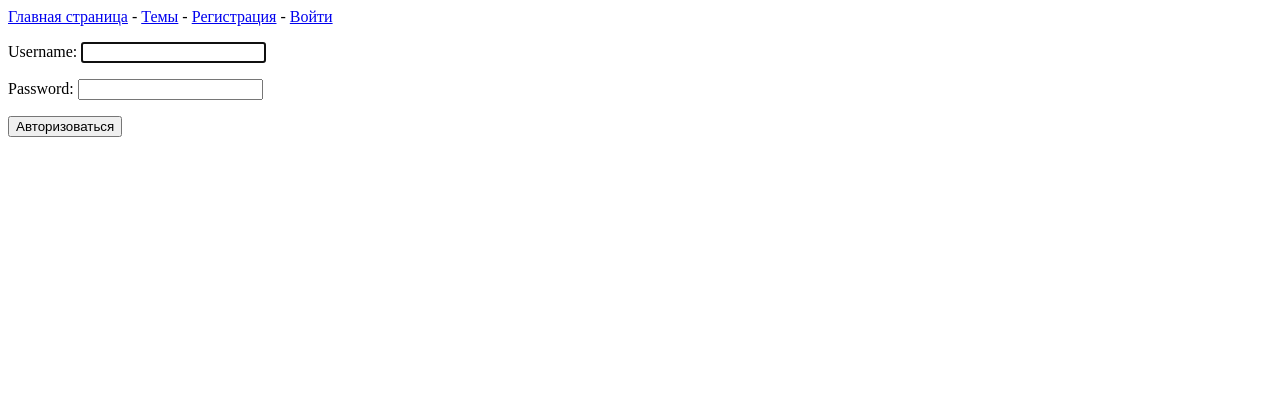
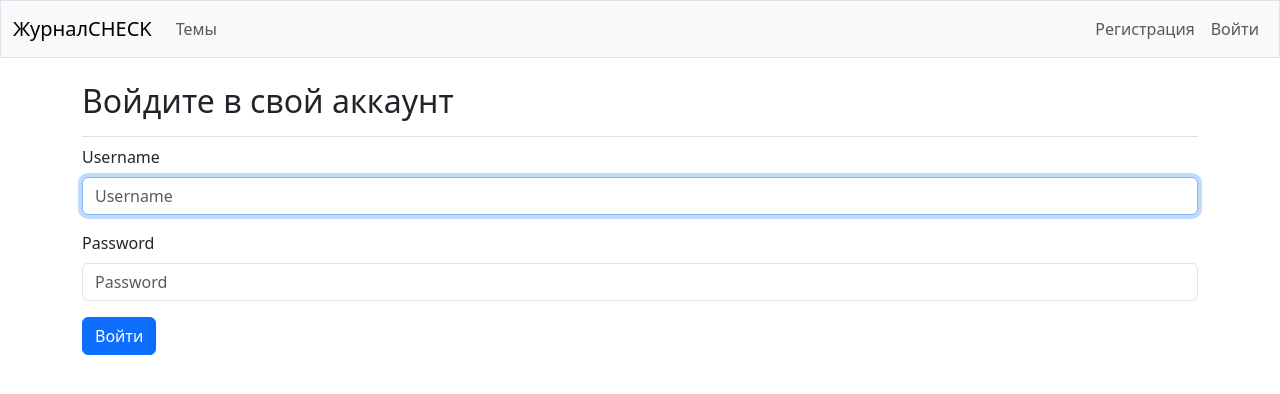
Before and after one commit to dskarachkov/django_web_application, a Django app: page /users/login/ in a window 1280 px wide. Shown: the top 394 px of the page. Run offline with Django 5.2, Linux system fonts and the light colour scheme; some libraries are stand-ins or nearby versions.

Commit message:
оформление

```diff
--- a/learning_log/settings.py
+++ b/learning_log/settings.py
@@ -36,7 +36,7 @@ INSTALLED_APPS = [
     'users',
 
     # Сторонние приложения
-    'bootstrap4',
+    'django_bootstrap5',
 
     # default apps
     'django.contrib.admin',
--- a/learning_logs/templates/learning_logs/base.html
+++ b/learning_logs/templates/learning_logs/base.html
@@ -1,20 +1,74 @@
-<p>
-  <a href="{% url 'learning_logs:index' %}">Главная страница</a> -
-  <a href="{% url 'learning_logs:topics' %}">Темы</a> -
-  {% if user.is_authenticated %}
-    Привет, {{ user.username }}.
-  {% else %}
-    <a href="{% url 'users:register' %}">Регистрация</a> -
-    <a href="{% url 'users:login' %}">Войти</a>
-  {% endif %}
-</p>
+<!doctype html>
+<html lang="en">
+<head>
+  <meta charset="utf-8">
+  <meta name="viewport" content="width=device-width, initial-scale=1">
+  <title>ЖурналCHECK</title>
 
-{% block content %}{% endblock content %}
+  {% load django_bootstrap5 %}
+  {% bootstrap_css %}
+  {% bootstrap_javascript %}
 
-{% if user.is_authenticated %}
-  <hr />
-  <form action="{% url 'users:logout' %}" method='post'>
-    {% csrf_token %}
-    <button name='submit'>Выйти из учетной записи</button>
-  </form>
-{% endif %}
+</head>
+<body>
+  <nav class="navbar navbar-expand-md navbar-light bg-light mb-4 border">
+    <div class="container-fluid">
+      <a class="navbar-brand" href="{% url 'learning_logs:index' %}">
+          ЖурналCHECK</a>
+
+      <button class="navbar-toggler" type="button" data-bs-toggle="collapse"
+        data-bs-target="#navbarCollapse" aria-controls="navbarCollapse"
+        aria-expanded="false" aria-label="Toggle navigation">
+        <span class="navbar-toggler-icon"></span>
+      </button>
+
+      <div class="collapse navbar-collapse" id="navbarCollapse">
+        <ul class="navbar-nav me-auto mb-2 mb-md-0">
+          <li class="nav-item">
+            <a class="nav-link" href="{% url 'learning_logs:topics' %}">
+              Темы</a></li>
+        </ul> <!-- Конец ссылок в левой части навигационной панели -->
+
+        <!-- Ссылки, связанные с аккаунтом -->
+        <ul class="navbar-nav ms-auto mb-2 mb-md-0">
+
+          {% if user.is_authenticated %}
+            <li class="nav-item">
+              <span class="navbar-text me-2">{{ user.username }}
+                </span></li>
+          {% else %}
+            <li class="nav-item">
+              <a class="nav-link" href="{% url 'users:register' %}">
+                  Регистрация</a></li>
+            <li class="nav-item">
+              <a class="nav-link" href="{% url 'users:login' %}">
+                  Войти</a></li>
+          {% endif %}
+
+        </ul> <!-- Конец ссылок, связанных с аккаунтом -->
+
+        {% if user.is_authenticated %}
+          <form action="{% url 'users:logout' %}" method='post'>
+            {% csrf_token %}
+            <button name='submit' class='btn btn-outline-secondary btn-sm'>
+              Выйти</button>
+          </form>
+        {% endif %}
+
+      </div> <!-- Закрытие сворачивающейся части навигационной панели-->
+
+    </div> <!-- Закрытие контейнера навигационной панели -->
+  </nav> <!-- Конец навигационной панели -->
+
+    <main class="container">
+    <div class="pb-2 mb-2 border-bottom">
+      {% block page_header %}{% endblock page_header %}
+    </div>
+
+    <div>
+      {% block content %}{% endblock content %}
+    </div>
+  </main>
+
+</body>
+</html>
--- a/users/templates/registration/login.html
+++ b/users/templates/registration/login.html
@@ -1,18 +1,16 @@
 {% extends 'learning_logs/base.html' %}
+{% load django_bootstrap5 %}
+
+{% block page_header %}
+  <h2>Войдите в свой аккаунт</h2>
+{% endblock page_header %}
 
 {% block content %}
 
-  {% if form.errors %}
-    <p>Ваш логин и пароль не совпадают. Пожалуйста, введите данные еще раз.</p>
-  {% endif %}
-
-  <form method='post' action="{% url 'users:login' %}" >
+  <form action="{% url 'users:login' %}" method='post'>
     {% csrf_token %}
-    {{ form.as_p }}
-
-    <button name="submit">Авторизоваться</button>
-    <input type="hidden" name="next"
-      value="{% url 'learning_logs:index' %}" />
+    {% bootstrap_form form %}
+    {% bootstrap_button button_type="submit" content="Войти" %}
   </form>
 
 {% endblock content %}
```
Also changed, not shown: learning_logs/templates/learning_logs/index.html (+12 -3 lines).
